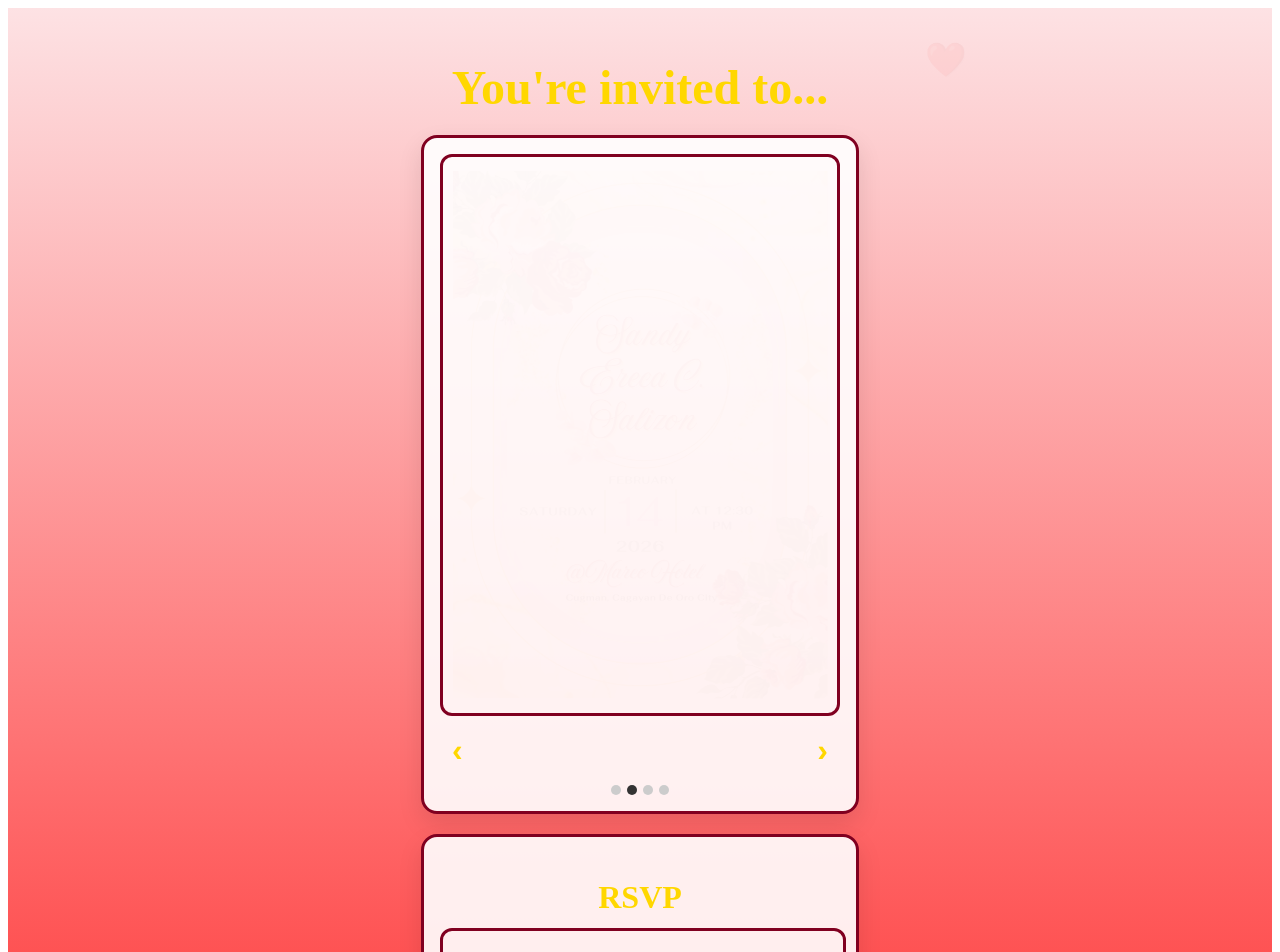
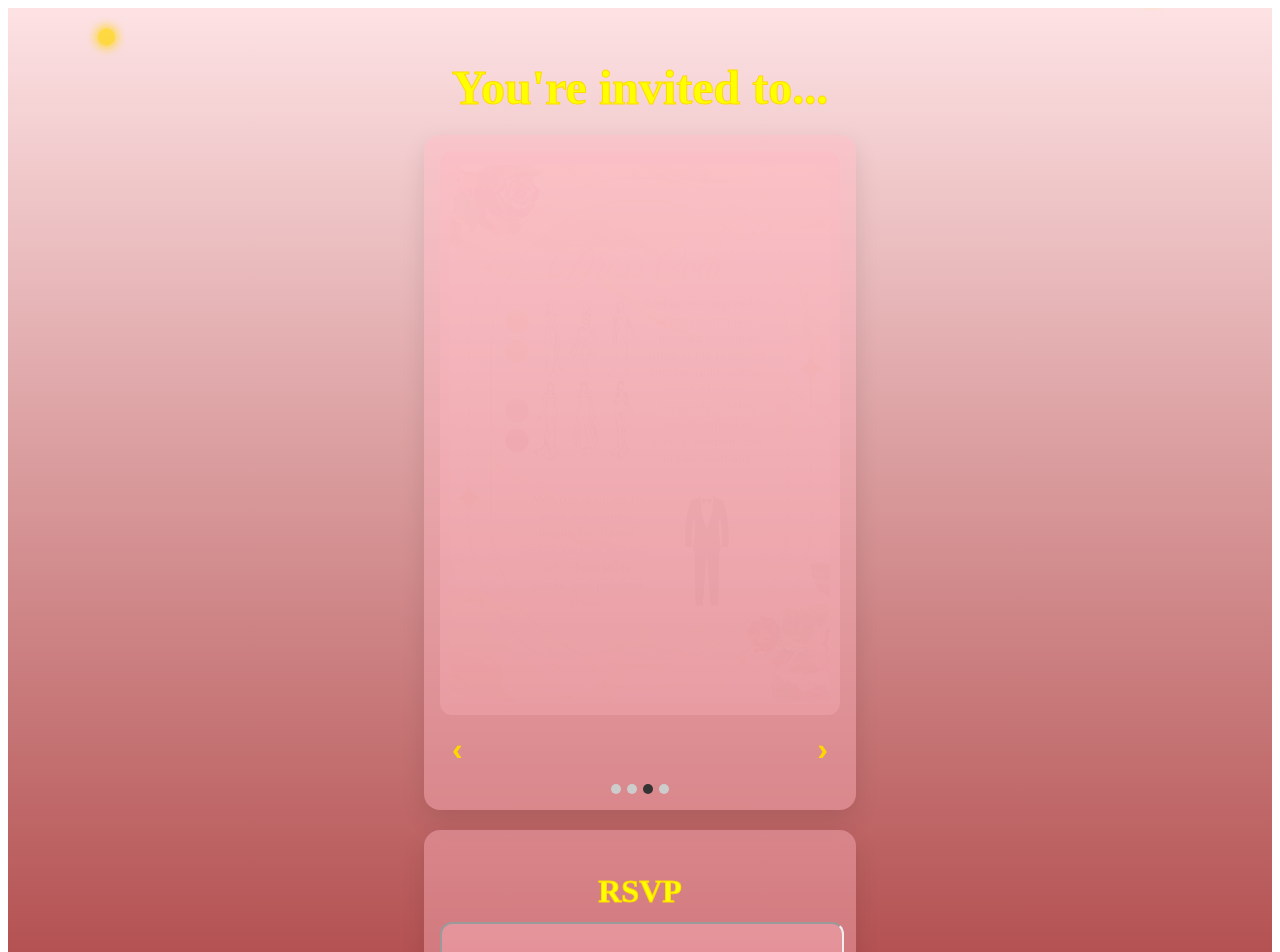
Before and after one commit to kayneleia-svg/sandys-debut, a Next.js app: page / in a window 1280 px wide. Shown: the top 952 px of the page. Built offline with nearby package versions, Linux system fonts and the light colour scheme; grey boxes are pictures that could not be loaded.

Commit message:
Update index.js

```diff
--- a/pages/index.js
+++ b/pages/index.js
@@ -80,13 +80,13 @@ function Slideshow({ slides, interval = 5000 }) {
   );
 }
 
-// ================== GOLD PAPER HEARTS COMPONENT ==================
-function FloatingHearts({ count = 25 }) {
-  const hearts = Array.from({ length: count });
+// ================== GOLD GLOWING CIRCLES ==================
+function FloatingCircles({ count = 30 }) {
+  const circles = Array.from({ length: count });
 
-  return hearts.map((_, i) => {
-    const size = Math.random() * 24 + 12;
-    const left = Math.random() * 100;
+  return circles.map((_, i) => {
+    const size = Math.random() * 20 + 10; // 10px to 30px
+    const left = Math.random() * 100; // %
     const delay = Math.random() * 5;
     const duration = Math.random() * 10 + 8;
 
@@ -96,13 +96,15 @@ function FloatingHearts({ count = 25 }) {
         style={{
           position: "absolute",
           left: `${left}%`,
-          fontSize: size,
-          color: "#d4af37", // deeper gold, like paper
-          textShadow: "1px 1px 2px rgba(0,0,0,0.2)", // subtle shadow for paper effect
+          width: size,
+          height: size,
+          borderRadius: "50%",
+          backgroundColor: "#FFD700", // gold
+          boxShadow: "0 0 10px 3px #FFD700",
           pointerEvents: "none",
         }}
-        initial={{ y: 100, opacity: 0 }}
-        animate={{ y: -1500, opacity: 1 }}
+        initial={{ y: 100, opacity: 0.7 }}
+        animate={{ y: -1500, opacity: 0.9 }}
         transition={{
           duration: duration,
           repeat: Infinity,
@@ -110,9 +112,7 @@ function FloatingHearts({ count = 25 }) {
           delay: delay,
           ease: "linear",
         }}
-      >
-        ❤️
-      </motion.div>
+      />
     );
   });
 }
@@ -128,7 +128,7 @@ export default function Home() {
 
   return (
     <div style={styles.page}>
-      <FloatingHearts count={25} />
+      <FloatingCircles count={30} />
       <h1 style={styles.title}>You're invited to...</h1>
 
       <Slideshow slides={slides} />
@@ -139,10 +139,7 @@ export default function Home() {
           src="https://forms.gle/vim823duYf3UiqPHA"
           width="100%"
           height="500"
-          style={{
-            borderRadius: "12px",
-            border: "3px solid #800020", // burgundy border
-          }}
+          style={{ borderRadius: "12px", background: "rgba(255,182,193,0.4)" }}
         />
       </div>
     </div>
@@ -153,7 +150,7 @@ export default function Home() {
 const styles = {
   page: {
     minHeight: "100vh",
-    background: "linear-gradient(to bottom, #fde2e4, #ff0000)", // soft pink → bold red
+    background: "linear-gradient(to bottom, #fde2e4, #8b0000)", // soft pink → bold darker red
     display: "flex",
     flexDirection: "column",
     alignItems: "center",
@@ -166,20 +163,24 @@ const styles = {
     marginBottom: "20px",
     fontFamily: '"Brush Script MT", cursive',
     fontWeight: "bold",
-    color: "gold",
+    color: "#FFFF00", // yellow fill
+    WebkitTextStroke: "1px #FFD700", // gold outline
+    textStroke: "1px #FFD700",
     textAlign: "center",
     zIndex: 1,
   },
   rsvpTitle: {
     fontFamily: '"Brush Script MT", cursive',
     fontWeight: "bold",
-    color: "gold",
+    color: "#FFFF00", // yellow fill
+    WebkitTextStroke: "1px #FFD700", // gold outline
+    textStroke: "1px #FFD700",
     textAlign: "center",
     fontSize: "2rem",
     marginBottom: "12px",
   },
   card: {
-    background: "rgba(255, 255, 255, 0.9)",
+    background: "rgba(255,182,193,0.4)", // transparent soft pink
     borderRadius: "16px",
     padding: "16px",
     width: "100%",
@@ -189,13 +190,12 @@ const styles = {
     overflow: "hidden",
     position: "relative",
     zIndex: 1,
-    border: "3px solid #800020", // burgundy border
   },
   imageWrapper: {
     borderRadius: "12px",
     overflow: "hidden",
     position: "relative",
-    border: "3px solid #800020", // burgundy border
+    background: "rgba(255,182,193,0.3)", // transparent soft pink behind image
   },
   image: {
     width: "100%",
```
